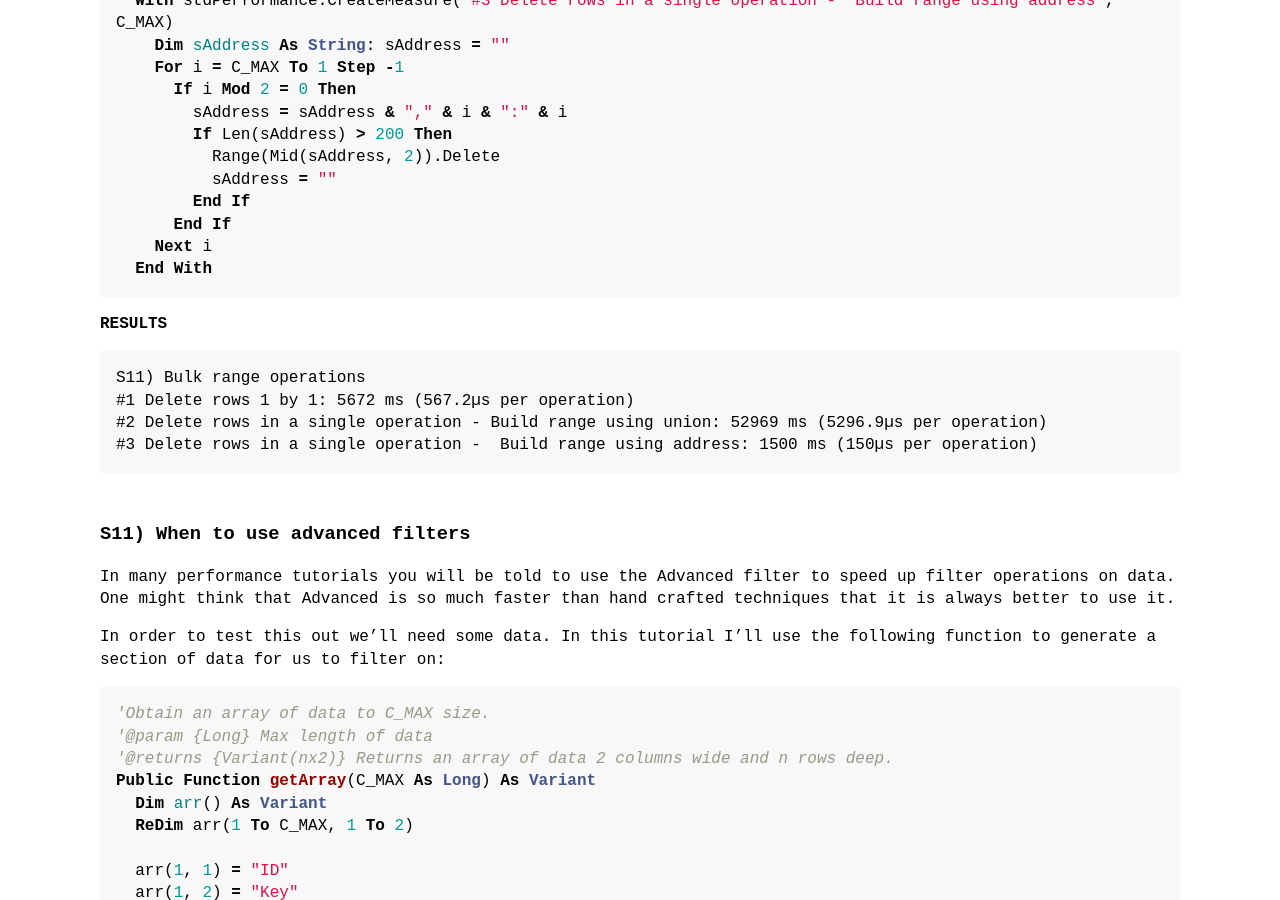
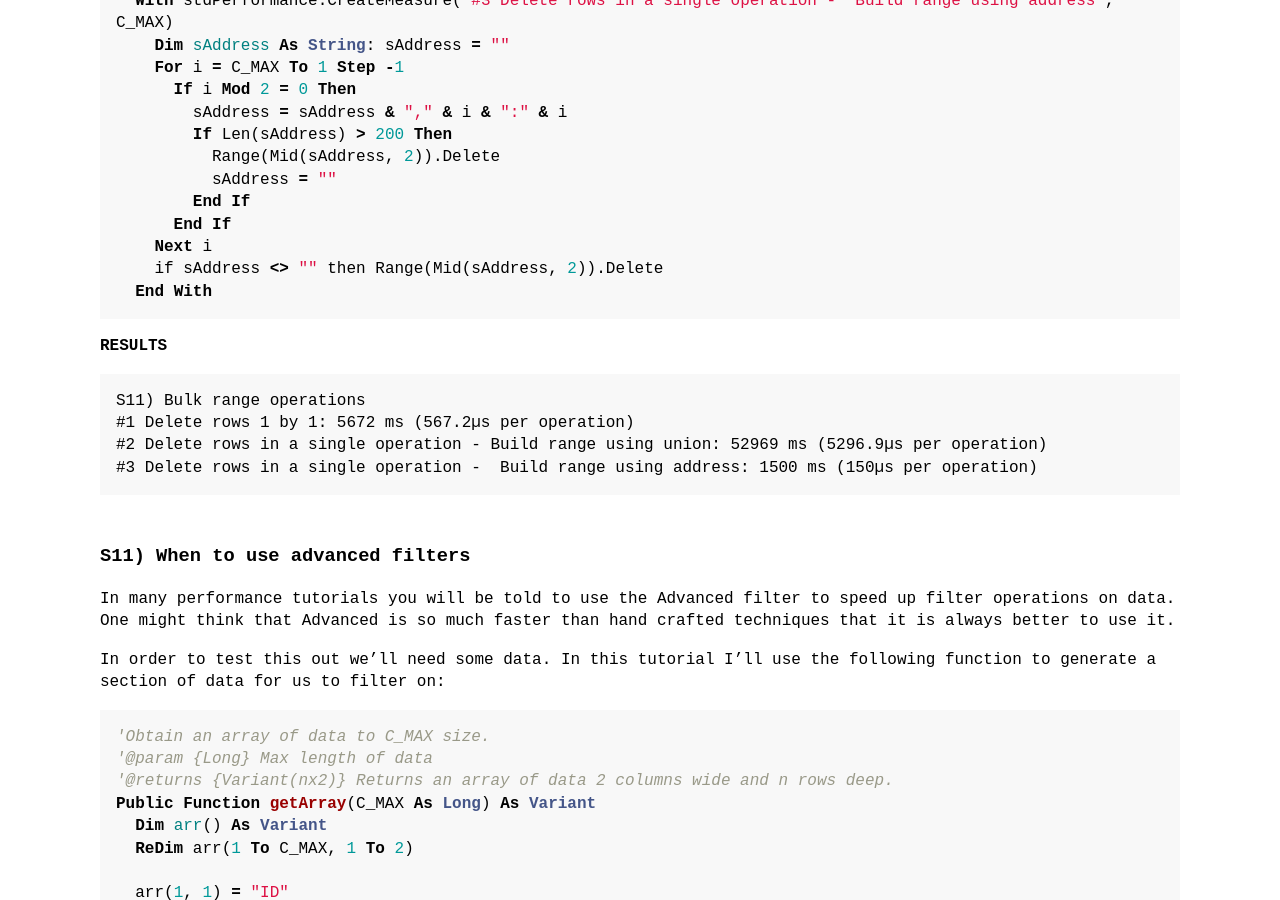
Before and after one commit to sancarn/vba-articles, a Jekyll site: the page built from _posts/2023-09-01-performance-tips.md, in a window 1280 px wide and 900 px high, scrolled down 18785 px. Built offline with Jekyll 4.4.1, drawn with Linux system fonts in a browser that asks for light colours; comment, search, counter and statistics services are not loaded.

Commit message:
Update 2023-09-01-performance-tips.md

````diff
--- a/_posts/2023-09-01-performance-tips.md
+++ b/_posts/2023-09-01-performance-tips.md
@@ -793,6 +793,7 @@ Dim i As Long
         End If
       End If
     Next i
+    if sAddress <> "" then Range(Mid(sAddress, 2)).Delete
   End With
 ```
 
````
